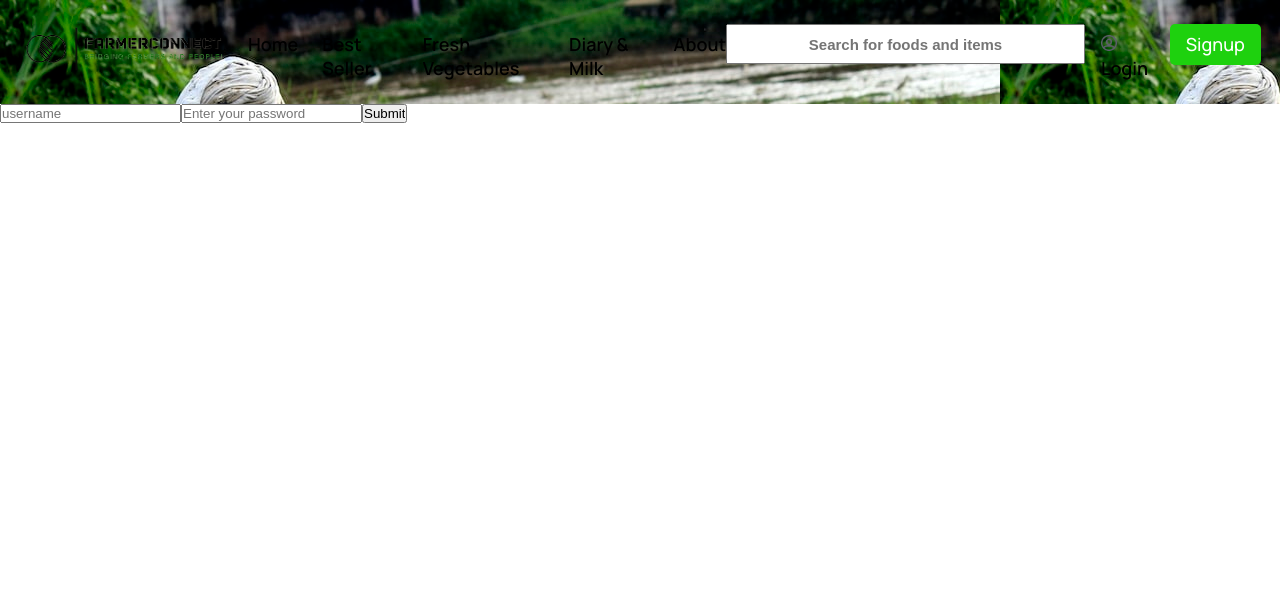
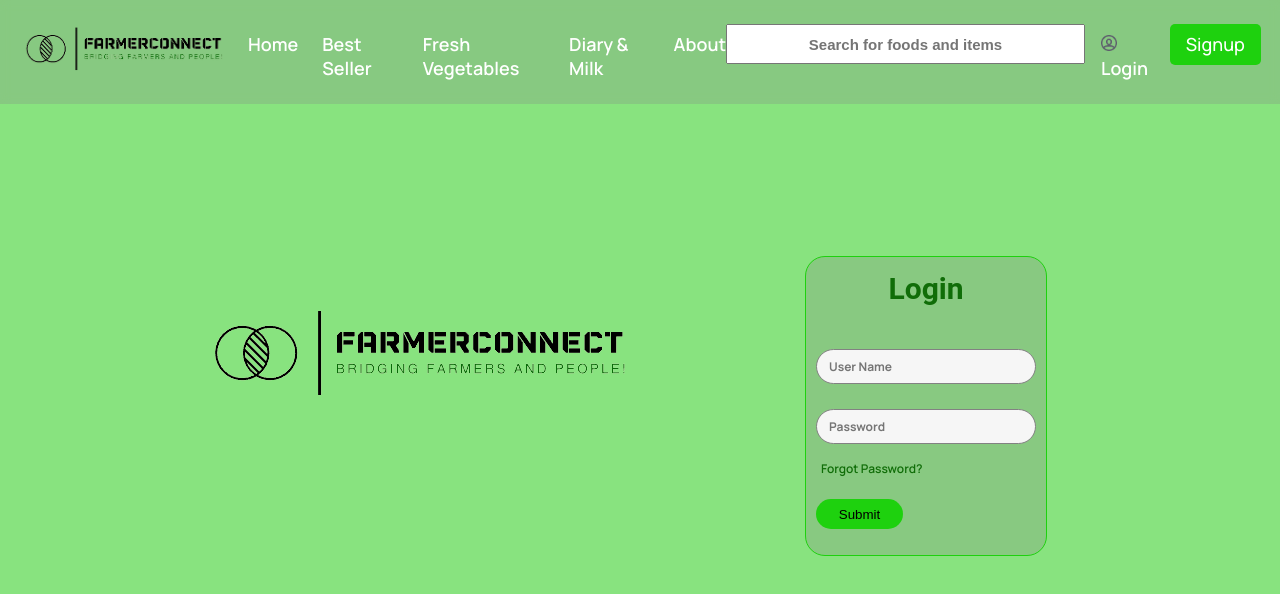
Before and after one commit to VishalSalemJayavel/PriceFinder, a React (Create React App) app in the folder frontend/: page /login in a window 1280 px wide. Shown: the top 594 px of the page. Built offline with nearby package versions, Linux system fonts and the light colour scheme.

Commit message:
updated Css in login and navbar

```diff
--- a/frontend/public/index.html
+++ b/frontend/public/index.html
@@ -26,7 +26,7 @@
     -->
     <title>React App</title>
   </head>
-  <body>
+  <body style="height: 100%; width: 100%;">
     <noscript>You need to enable JavaScript to run this app.</noscript>
     <div id="root"></div>
     <!--
--- a/frontend/src/App.css
+++ b/frontend/src/App.css
@@ -5,9 +5,12 @@
     scroll-behavior: smooth;
 }
 
-/* body {
-    background: var( --color-bg);
-} */
+html,body, #root {
+   height: 100%;
+   width: 100%;
+}
+
+
 
 a {
     color: unset;
--- a/frontend/src/App.js
+++ b/frontend/src/App.js
@@ -5,7 +5,7 @@ import {Navbar, Header} from './components';
 
 const App = () => {
   return (
-    <div className="App">
+    <div data-test="test" className="dfgdfgdfgdfg">
     <Navbar />
     <Header />
     </div>
--- a/frontend/src/components/header/Header.jsx
+++ b/frontend/src/components/header/Header.jsx
@@ -1,6 +1,6 @@
 import React from 'react'
 import { motion } from 'framer-motion';
-import { images } from '../../constants';
+
 
 import './header.css'
 const Header = () => {
--- a/frontend/src/components/header/header.css
+++ b/frontend/src/components/header/header.css
@@ -1,17 +1,14 @@
 h1 {
     width: 100%;
-    height: 625px;
+    height: 710px;
     background-image: url(../../assets/header.png);
     background-size: cover;
     background-position: center;
     color: #fff;
-    padding:5rem 0 0 45rem;
+    padding:10rem 0 0 49rem;
     font-family: var(--font-family);
-    font-size: 70px;
+    font-size: 60px;
     font-weight: 700;
     line-height: 120%;
     letter-spacing: 0.192px;
-
-
-
 }
--- a/frontend/src/components/navbar/navbar.css
+++ b/frontend/src/components/navbar/navbar.css
@@ -2,10 +2,14 @@
     display:flex;
     justify-content: space-between;
     padding-right: 0.2em;
-    /* background-color:#88888648; */
-    background-image: url(../../assets/header.png);
+    background-color:#88888648;
+    position: fixed;
+    top: 0;
+    width: 100%;
+    backdrop-filter: blur(5px);
+    opacity: 1;
+    color: #fff;
 }
-
 .app__navbar-list{
     display: flex;
     flex-direction: row;
--- a/frontend/src/layout/MainLayout.js
+++ b/frontend/src/layout/MainLayout.js
@@ -3,9 +3,9 @@ import {Navbar} from '../components'
 
 const MainLayout = ({children}) => {
     return (
-        <div>
+        <div style={{height:'100%', width: '100%'}}>
             <Navbar />
-            <div>{children}</div>
+            <div style={{height:'100%', width: '100%'}}>{children}</div>
         </div>
     )
 }
--- a/frontend/src/pages/login/LoginPage.jsx
+++ b/frontend/src/pages/login/LoginPage.jsx
@@ -1,6 +1,7 @@
 import React from 'react'
 import './login.css';
 import {MainLayout} from '../../layout';
+import {images} from '../../constants';
 
 
 const LoginPage = () => {
@@ -32,25 +33,44 @@ const LoginPage = () => {
 
   return (
     <MainLayout>
+
+    <div className='app__login'>
+        <div className='app__login-logo'>
+          <img src={images.logo} alt="" />
+        </div>
       <div className='app__login-inputs'>
+      <div className='app__login-text'><p>Login</p></div>
         <form onSubmit={loginFormSubmit} method="post">
+         <div className='app__login-inputs_one'>
           <input
             className="app__login-username"
             type="text"
             name="username"
-            placeholder="username"
+            placeholder="User Name"
             onChange={handleChange}
           />
+          </div>
+
+          <div className='app__login-inputs_two'>
           <input
             className="app__login-password"
             type="password"
             name="password"
-            placeholder="Enter your password"
+            placeholder="Password"
             onChange={handleChange}
           />
+          </div>
+          <div className='app__login-forgotpass'>
+            <p><a href='#'>Forgot Password?</a></p>
+
+          </div>
+
+          <div className='app__login-inputs_button'>
           <input type="submit"/>
+          </div>
         </form>
       </div>
+    </div>
     </MainLayout>
   )
 }
--- a/frontend/src/pages/login/login.css
+++ b/frontend/src/pages/login/login.css
@@ -0,0 +1,109 @@
+.app__login{
+    display: flex;
+    padding-right: 250px;
+    padding-left: 130px;
+    height: 100%;
+    background-color: #88e37f;
+    padding-top: 6rem;
+
+}
+
+.app__login-logo{
+    width: 100px;
+    height: 100px;
+    margin-left: 80px;
+    margin-top: 13rem;
+    margin-bottom: 50px;
+}
+
+.app__login-text{
+    width: 69px;
+    height: 22px;
+    display: flex;
+    flex-direction: column;
+    align-items: center;
+    justify-content: center;
+    margin-top: 20px;
+    margin-bottom: 50px;
+
+    color: #106d08 ;
+    font-family: Roboto;
+    font-size: 30px;
+    font-style: normal;
+    font-weight: 700;
+    line-height: normal;
+}
+
+.app__login-inputs {
+    width: 500px;
+    height: 300px;
+    border: 1px solid #1ed10e;
+    border-radius: 20px;
+    padding: 0 10px;
+    margin-bottom: 10px;
+    font-size: 16px;
+    outline: none;
+    margin-top: 10rem;
+    margin-left: 55%;
+    display: flex;
+    flex-direction: column;
+    align-items: center;
+    background-color: #88888648;
+}
+
+.app__login-username{
+    width: 220px;
+    height: 35px;
+    border-radius: 20px;
+    border: 1px solid var(--Gray-3, #828282);
+    background: #F6F6F6;
+    margin-bottom: 25px;
+    padding: 0 12px;
+
+    color: #ABAAAA;
+    font-family: var(--font-family);
+    font-size: 12px;
+    font-weight: 700;
+    line-height: normal;
+
+}
+
+.app__login-password{
+    width: 220px;
+    height: 35px;
+    border-radius: 20px;
+    border: 1px solid var(--Gray-3, #828282);
+    background: #F6F6F6;
+    margin-bottom: 15px;
+    padding: 0 12px;
+
+    color: #ABAAAA;
+    font-family: var(--font-family);
+    font-size: 12px;
+    font-weight: 700;
+    line-height: normal;
+
+}
+
+.app__login-forgotpass{
+    width: 190px;
+    height: 30px;
+    margin-bottom: 10px;
+    margin-left: 5px;
+}
+
+.app__login-forgotpass a{
+    color: #106d08  ;
+    font-family: var(--font-family);
+    font-size: 12px;
+    font-weight: 550;
+    }
+
+.app__login-inputs_button input{
+    width: 87px;
+    height: 30px;
+
+    border-radius: 20px;
+    border: 0px solid var(--Gray-6, #F2F2F2);
+    background: var(--Blue-1, #1ed10e);
+}
```
